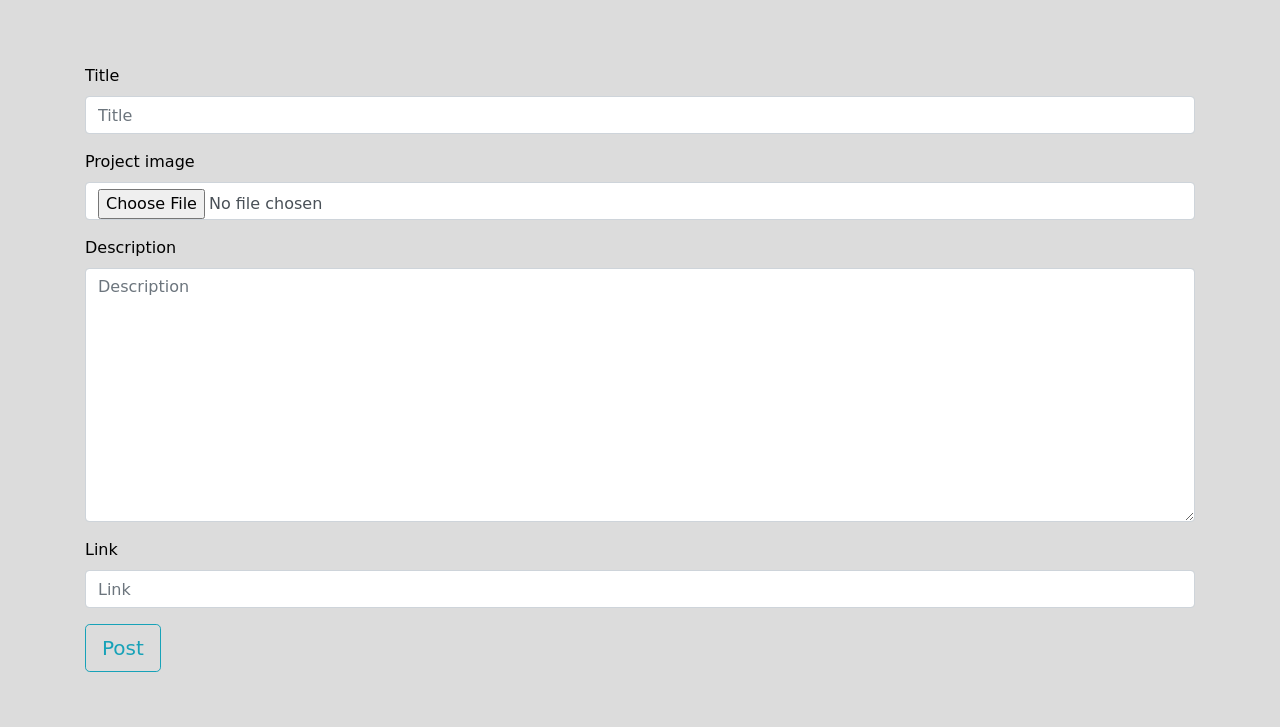
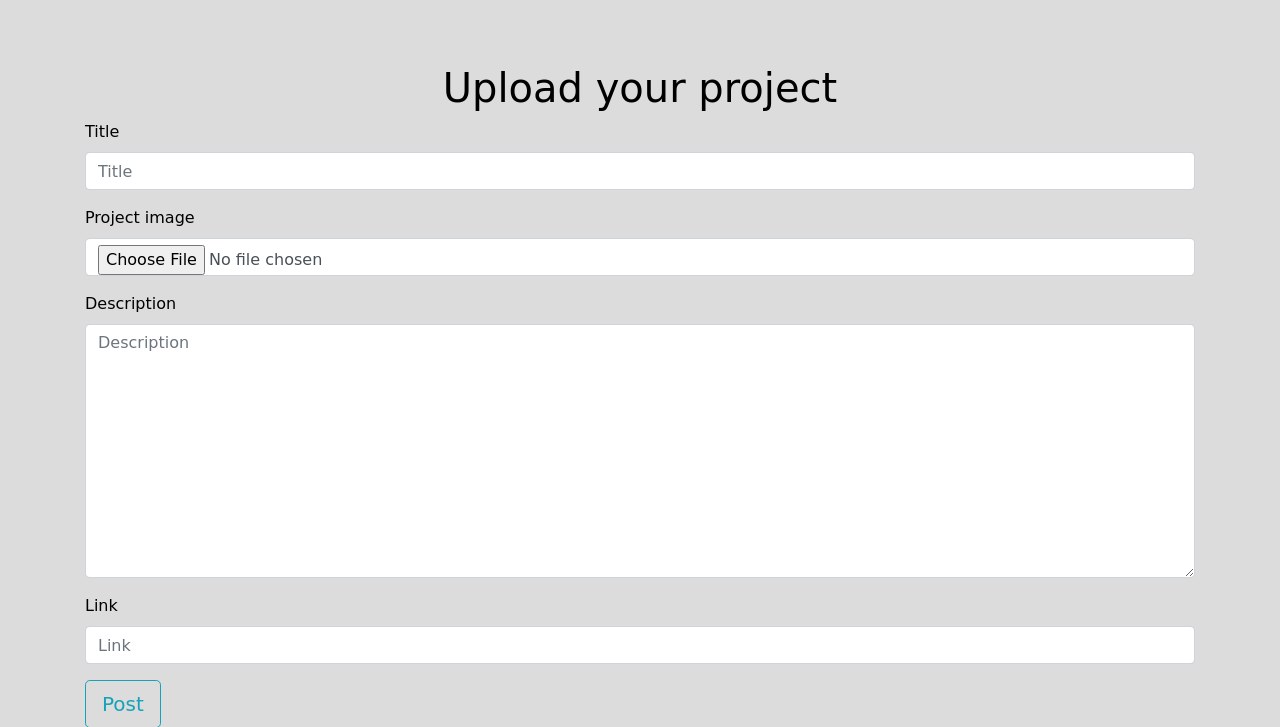
Before and after one commit to UMUTONIRitha/Awwards, a Django app: a page that uses awward/templates/upload_project.html in a window 1280 px wide. Shown: the top 727 px of the page. Run offline with Django 3.2, Linux system fonts and the light colour scheme; the visitor is signed in with stand-in values (Sample User, id 1); some libraries are stand-ins or nearby versions; some web fonts are replaced.

Commit message:
save changes

```diff
--- a/awward/templates/upload_project.html
+++ b/awward/templates/upload_project.html
@@ -14,6 +14,7 @@
 </head>
 <body style="background-color:gainsboro">
 <div class="container" style="margin-top:5%;font-family: 'Lancelot', cursive;color:black;">
+  <h1 class="text-center" style="margin-top: 3%;">Upload your project</h1>
   <form  action="{%url 'upload' %}" method="post" enctype="multipart/form-data">
     {%csrf_token%}
     {% bootstrap_form form%}
```
